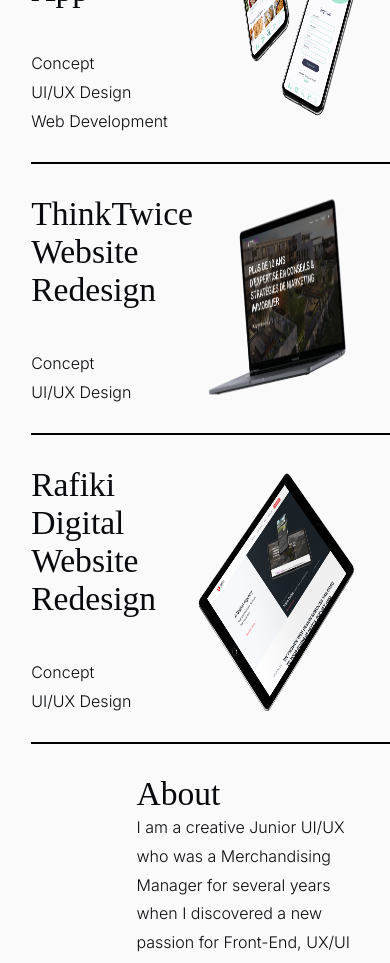
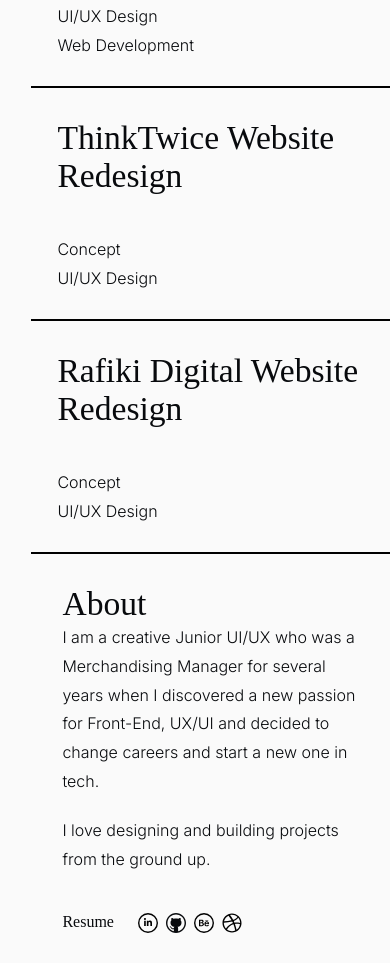
Before and after one commit to stephaniebd/portfolio2.0, a React (Create React App) app in the folder portfolio/: page / in a window 390 px wide. Shown: the part 1020-1983 px from the top of the page. Built offline with nearby package versions, Linux system fonts and the light colour scheme.

Commit message:
made responsive landing page and start porject page responsiveness

```diff
--- a/portfolio/src/components/NextSection.js
+++ b/portfolio/src/components/NextSection.js
@@ -7,9 +7,9 @@
 const NextSection = () => {
     return (
         <>
-            <div className="container">
+            <div className="next-container">
             <h3>Next</h3>
-                <div className="content">
+                <div className="next-content">
                     <div className="text">
                         <h2 className="next-title">ThinkTwice Website Redesign</h2>
                     </div>
@@ -18,7 +18,7 @@
                     </div>
                 </div>
             </div>
-            <div className="section-line"></div>
+            <div className="next-section-line"></div>
         </>
     )
 }
--- a/portfolio/src/components/ProjectBanner.js
+++ b/portfolio/src/components/ProjectBanner.js
@@ -18,11 +18,11 @@
 
     return (
         <>
-            <div className="DDF-hero">
+            <div className="project-hero">
                 <h2 className="project-title">Don't Die Food</h2>
-                <img className="ddf-img" src={getImageForProject(projectName)} alt="ddf mockup" height="75%" width="75%"/>
+                <img className="project-img" src={getImageForProject(projectName)} alt="ddf mockup" height="75%" width="75%"/>
             </div>
-            <div className="ddf-section-line"></div>
+            <div className="project-section-line"></div>
         </>
     )
 }
--- a/portfolio/src/components/ProjectSection.js
+++ b/portfolio/src/components/ProjectSection.js
@@ -16,7 +16,7 @@
                     <li><p>UI/UX Design</p></li>
                     <li><p>Web Development</p></li>
                 </ul>,
-        picture: <Link to="/DontDieFood"><img src={ddfmockup} alt="don't die food mockup" height="100%" width="100%"/></Link>,
+        picture: <Link to="/DontDieFood"><img className="mockup" src={ddfmockup} alt="don't die food mockup" height="100%" width="100%"/></Link>,
     },
     {
         key: "2",
@@ -25,7 +25,7 @@
                     <li><p>Concept</p></li>
                     <li><p>UI/UX Design</p></li>
                 </ul>,
-        picture: <Link to="/ThinkTwice"><img src={ttmockup} alt="thiktwice mockup" height="100%" width="100%"/></Link>,
+        picture: <Link to="/ThinkTwice"><img className="mockup" src={ttmockup} alt="thiktwice mockup" height="100%" width="100%"/></Link>,
     },
     {
         key: "3",
@@ -35,7 +35,7 @@
                     <li><p>Concept</p></li>
                     <li><p>UI/UX Design</p></li>
                 </ul>,
-        picture: <img src={rdmockup} alt="rafiki mockup" height="100%" width="100%"/>,
+        picture: <img className="mockup" src={rdmockup} alt="rafiki mockup" height="100%" width="100%"/>,
     },
 ]
 
--- a/portfolio/src/styles/AboutSection.css
+++ b/portfolio/src/styles/AboutSection.css
@@ -35,3 +35,9 @@
 .contact:hover {
     color: #1150FE;
 }
+
+@media screen and (max-width:480px) {
+    .about-section-content {
+        padding: 0% 8% 100px 16%;
+    }
+}
--- a/portfolio/src/styles/DesignSection.css
+++ b/portfolio/src/styles/DesignSection.css
@@ -1,13 +1,5 @@
 .design {
     padding: 8% 8%;
-}
-.design h2 {
-    /* padding-top: 8%; */
-}
-
-.design-p {
-    /* width: max(640px); */
-    /* max-width: 640px; */
 }
 
 .design-content {
--- a/portfolio/src/styles/GetInTouchSection.css
+++ b/portfolio/src/styles/GetInTouchSection.css
@@ -1,3 +1,9 @@
 .get-in-touch-offset {
     padding: 4% 8% 8% 35%;
 }
+
+@media screen and (max-width:480px) {
+    .get-in-touch-offset {
+        padding: 4% 8% 8% 16%;
+    }
+}
--- a/portfolio/src/styles/NextSection.css
+++ b/portfolio/src/styles/NextSection.css
@@ -1,15 +1,15 @@
-.container {
+.next-container {
     padding: 0% 8%;
     margin-top: 8%;
 }
 
-.content {
+.next-content {
     display: grid;
     grid-template-columns: 1fr 1fr;
     margin: 8% 0% 8% 0%;
 }
 
-.section-line {
+.next-section-line {
     width: 92%;
     height: 0px;
     border: 1px solid #000000;
--- a/portfolio/src/styles/ProjectBanner.css
+++ b/portfolio/src/styles/ProjectBanner.css
@@ -3,18 +3,24 @@
     transform: rotate(180deg);
 }
 
-.DDF-hero {
+.project-hero {
     display: flex;
     margin: 0% 0% 8% 8%;
 }
 
-.ddf-img {
+.project-img {
     margin: 8% 0% 0% 8%;
 }
 
-.ddf-section-line {
+.project-section-line {
     width: 92%;
     height: 0px;
     border: 1px solid #000000;
     margin: 0% 0% 3% 8%;
 }
+
+@media screen and (max-width:768px) {
+    .project-img {
+        margin: 16% 0% 0% 8%;
+    }
+}
--- a/portfolio/src/styles/ProjectSection.css
+++ b/portfolio/src/styles/ProjectSection.css
@@ -7,7 +7,7 @@
 
 .content {
     display: grid;
-    grid-template-columns: 1fr 1fr;
+    grid-template-columns: repeat(2, 1fr);
     margin: 0% 0% 8% 8%;
 }
 
@@ -18,3 +18,13 @@
 .container {
     padding: 0% 8%;
 }
+
+@media screen and (max-width:480px) {
+    .content {
+        grid-template-columns: 1fr;
+        row-gap: 8%;
+    }
+    .mockup {
+        display: none;
+    }
+}
```
